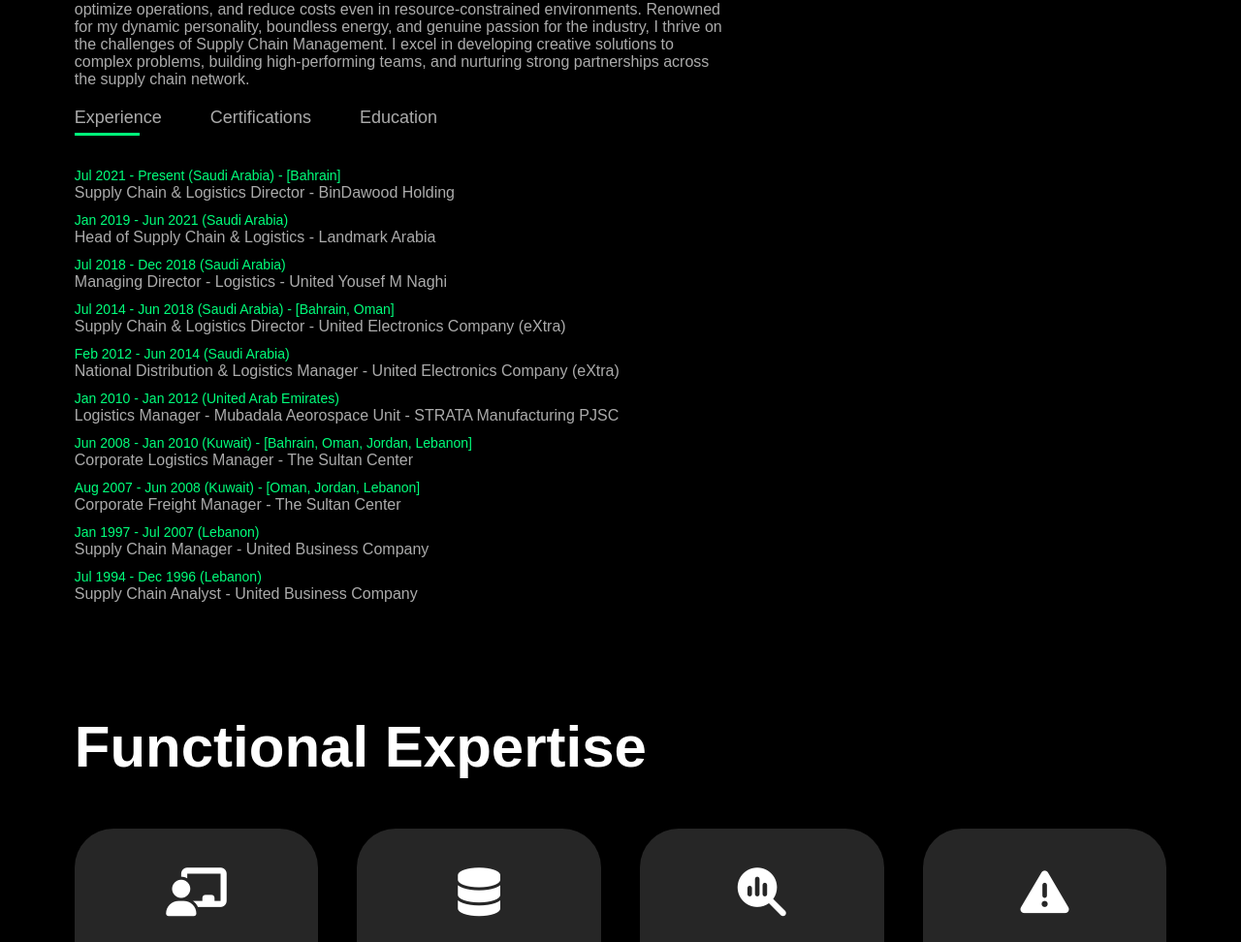
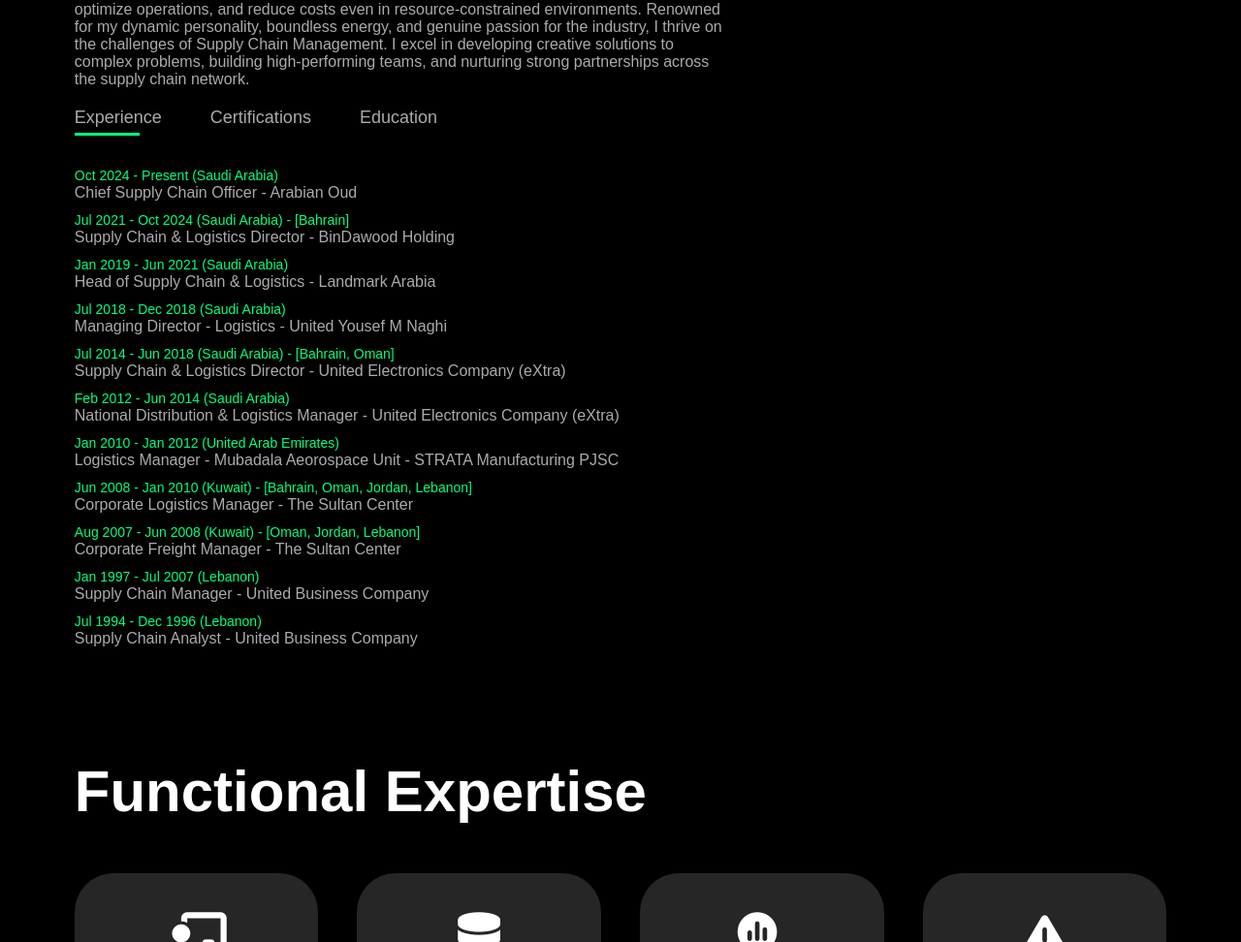
Before and after one commit to RaficMassalkhi/Mazen-Massalkhi, a plain HTML site: page index.html in a window 1280 px wide. Shown: the part 1086-2058 px from the top of the page at 97% size. Drawn offline with Linux system fonts and the light colour scheme.

Commit message:
Add files via upload

```diff
--- a/index.html
+++ b/index.html
@@ -53,7 +53,8 @@
                         </div>
                         <div class="tab-contents active-tab" id="Experience">
                             <ul>
-                                <li><span>Jul 2021 - Present (Saudi Arabia) - [Bahrain]</span><br>Supply Chain & Logistics Director - BinDawood Holding</li>
+                                <li><span>Oct 2024 - Present (Saudi Arabia)</span><br>Chief Supply Chain Officer - Arabian Oud</li>
+                                <li><span>Jul 2021 - Oct 2024 (Saudi Arabia) - [Bahrain]</span><br>Supply Chain & Logistics Director - BinDawood Holding</li>
                                 <li><span>Jan 2019 - Jun 2021 (Saudi Arabia)</span><br>Head of Supply Chain & Logistics - Landmark Arabia</li>
                                 <li><span>Jul 2018 - Dec 2018 (Saudi Arabia)</span><br>Managing Director - Logistics - United Yousef M Naghi</li>
                                 <li><span>Jul 2014 - Jun 2018 (Saudi Arabia) - [Bahrain, Oman]</span><br>Supply Chain & Logistics Director - United Electronics Company (eXtra)</li>
```
